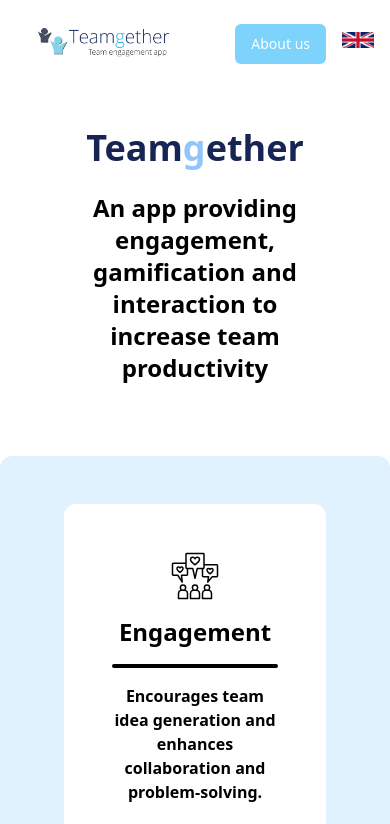
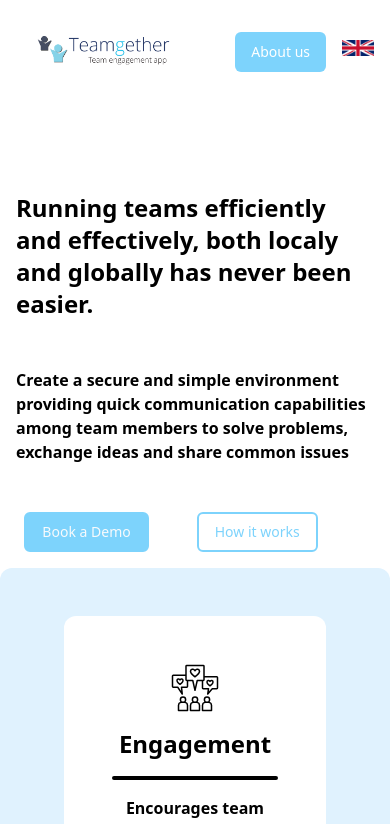
Before and after one commit to MYOB09/teamgetherv2, a React (Vite) app: page / in a window 390 px wide. Shown: the top 824 px of the page. Built offline with nearby package versions, Linux system fonts and the light colour scheme.

Commit message:
UI change...again

```diff
--- a/src/Contactus.jsx
+++ b/src/Contactus.jsx
@@ -1,6 +1,7 @@
 import ContactImg from "./assets/contactus.png";
 import { Button } from "./components/ui/button";
 import Phone from "./assets/call.svg";
+import Pin from "./assets/location.svg";
 import Mail from "./assets/mail.svg";
 
 function Contactus() {
@@ -64,23 +65,41 @@
       </div>
       <div className="flex flex-cols-2 ">
         <div className="pt-12 w-4/12 mx-4">
-          <div className="text-xs sm:text-lg  font-semibold  text-black s">
+          <div className="text-xs sm:text-lg  font-bold  text-black s">
             <div className="">
               <div className="text-center pt-8 flex flex-inline justify-center">
                 <img className="w-8 h-8" src={Mail} />
                 <div className="font-bold ">Online Services Email:</div>
+              </div>
+              <div className="text-center font-semibold">
                 support@teamgether.com
               </div>
+
               <div className="text-center pt-8 flex flex-inline justify-center">
                 <img className="w-8 h-8" src={Phone} />
-                <div className="font-bold ">Phone (USA) :</div> +1 234 567 890
+                <div className="font-bold ">
+                  Phone <br />
+                  (USA) :
+                </div>
               </div>
+              <div className="text-center font-semibold">+1 234 567 890</div>
+
               <div className="text-center pt-8 flex flex-inline justify-center">
                 <img className="w-8 h-8" src={Phone} />
-                <div className="font-bold ">Phone (UK) :</div>+44 123 456 7890
+                <div className="font-bold ">
+                  Phone
+                  <br /> (UK) :
+                </div>
               </div>
-              <div className="font-bold text-center pt-8">Office Address :</div>
-              <div className="text-center pb-44">
+              <div className="text-center font-semibold">+44 123 456 7890</div>
+              <div className="text-center pt-8 flex flex-inline justify-center">
+                <img className="w-8 h-8" src={Pin} />
+                <div className="font-bold ">
+                  Office <br />
+                  Address :
+                </div>
+              </div>
+              <div className="text-center font-semibold ">
                 123 Main Street, Leicester, LE1 1AB, United Kingdom
               </div>
             </div>
--- a/src/MainContent.jsx
+++ b/src/MainContent.jsx
@@ -1,12 +1,42 @@
 import { Button } from "./components/ui/button";
-import { ArrowRight } from "lucide-react";
+import { ArrowRight, Phone } from "lucide-react";
+import PhoneIcon from "./assets/heroimage.png";
 
 import Teaser from "./Teaser";
 
 function MainContent() {
   return (
     <div>
-      <div className=" m-12 rounded-xl">
+      <div className="flex sm:mt-24 sm:mb-24 pt-24">
+        <div className="w-full sm:w-7/12 mx-4">
+          <div className="text-2xl sm:text-6xl font-bold ">
+            Running teams efficiently and effectively, both localy and globally
+            has never been easier.
+          </div>
+          <div className="text-normal sm:text-3xl pt-12 font-semibold">
+            Create a secure and simple environment providing quick communication
+            capabilities among team members to solve problems, exchange ideas
+            and share common issues
+          </div>
+          <div className="flex justify-center pt-12 -pl-2">
+            <div className="">
+              <Button className="border-sky-300 bg-sky-300 hover:bg-white hover:text-sky-300 border-2 hover:border-sky-300 sm:text-2xl sm:p-6">
+                Book a Demo
+              </Button>
+            </div>
+
+            <div className="mx-12 ">
+              <Button className="border-2 border-white bg-white text-sky-300 border-2 border-sky-300 hover:bg-sky-300 hover:text-white sm:text-2xl sm:p-6">
+                How it works
+              </Button>
+            </div>
+          </div>
+        </div>
+        <div className="hidden sm:block w-3/12 mx-12">
+          <img src={PhoneIcon} className="" />
+        </div>
+      </div>
+      {/* <div className=" m-12 rounded-xl">
         <div className="flex justify-center">
           <span className="font-bold text-4xl text-blue-950">
             Team<span className="text-blue-300 font-bold">g</span>ether
@@ -16,7 +46,7 @@
           An app providing engagement, gamification and interaction to increase
           team productivity
         </p>
-      </div>
+      </div> */}
       <Teaser />
       <div className="flex justify-center mt-4 m-12 ">
         <div className="bg-sky-300 rounded-full w-full sm:w-6/12  text-center space-y-6 font-semibold p-12">
--- a/src/Navbar.jsx
+++ b/src/Navbar.jsx
@@ -12,7 +12,7 @@
 
 function Navbar() {
   return (
-    <div className="bg-white items-center sticky top-0 flex justify-between w-full h-20">
+    <div className="bg-white items-center sticky top-0 flex justify-between w-full h-24">
       <div>
         <a href="/teamgetherv2/#/home">
           <img
```
Also changed, not shown: src/assets/location.svg (added), 8 other files (tests, documents, lock files or other folders).
